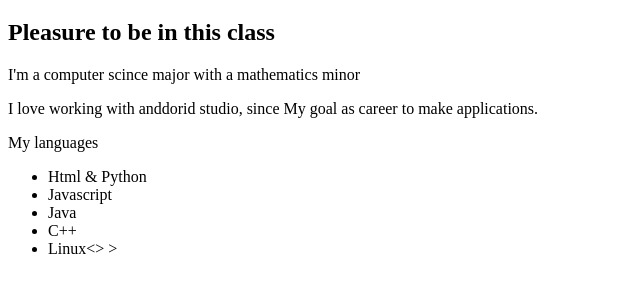
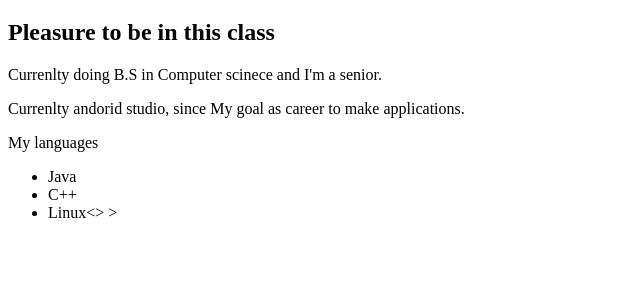
Before and after one commit to izzy-frizzy/Group-5, a plain HTML site: page Muhammad.html in a window 1280 px wide. Shown: the part 87-380 px from the top of the page, without its empty margins (0-640 px from the left). Drawn offline with Linux system fonts and the light colour scheme.

Commit message:
Update Muhammad.html

```diff
--- a/Muhammad.html
+++ b/Muhammad.html
@@ -7,14 +7,12 @@
         <h1>Hey! I'm Muhammad!</h1>
         <h2>Pleasure to be in this class</h2>
         <div class = "aboutMe">
-            <p>I'm a computer scince major with a mathematics minor</p>
-            <p>I love working with anddorid studio, since My goal as career to make applications.</p>
+            <p> Currenlty doing B.S in Computer scinece and I'm a senior. </p>
+            <p> Currenlty andorid studio, since My goal as career to make applications.</p>
         </div>
 
         <p>My languages</p>
         <ul>
-            <li>Html & Python</li>
-            <li>Javascript</li>
             <li>Java</li>
             <li>C++</li>
             <li>Linux<>   ></li>
```
